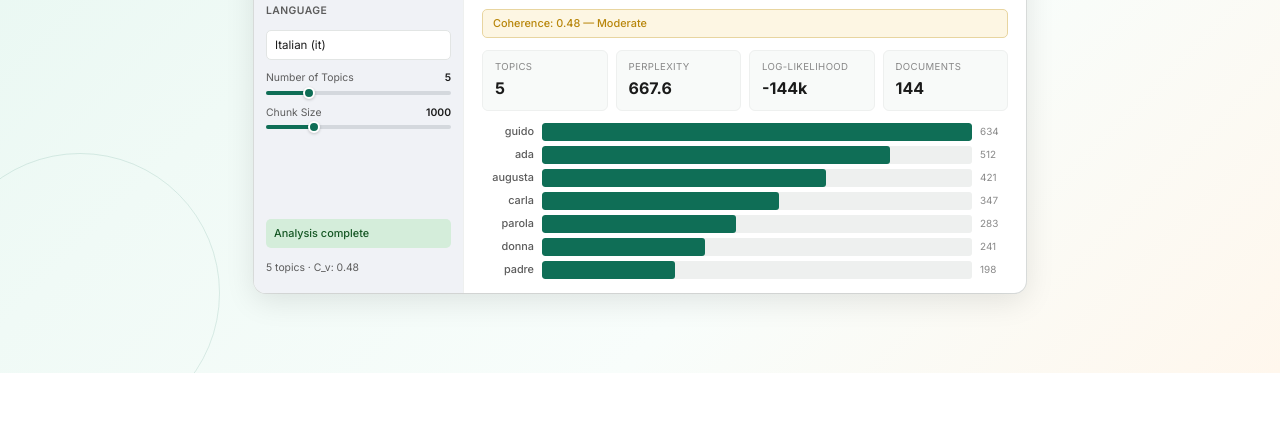
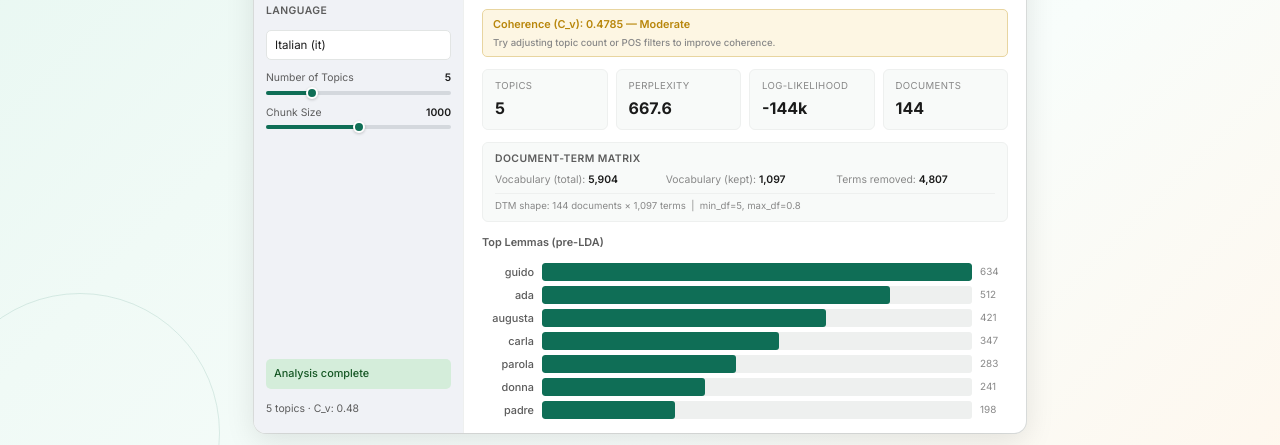
Before and after one commit to oguzkoran-max/lemmata, a plain HTML site: page docs/index.html in a window 1280 px wide. Shown: the part 604-1049 px from the top of the page. Drawn offline with Linux system fonts and the light colour scheme.

Commit message:
P017: Update landing page mockup with real Svevo analysis data
Co-Authored-By: Claude Opus 4.6 <noreply@anthropic.com>

```diff
--- a/docs/index.html
+++ b/docs/index.html
@@ -444,16 +444,49 @@
     }
 
     .m-coherence {
-      display: inline-flex;
-      align-items: center;
-      gap: 6px;
       background: var(--amber-50);
       border: 1px solid #e8d5a0;
       border-radius: 5px;
-      padding: 5px 10px;
+      padding: 6px 10px;
       font-size: 0.68rem;
       font-weight: 500;
       color: var(--amber);
+    }
+    .m-coherence .coh-title { font-weight: 600; }
+    .m-coherence .coh-sub { font-size: 0.6rem; color: var(--text-tertiary); margin-top: 2px; }
+    .m-dtm-box {
+      background: var(--bg-alt);
+      border: 1px solid var(--border-light);
+      border-radius: 6px;
+      padding: 8px 12px;
+    }
+    .m-dtm-box .dtm-title {
+      font-size: 0.65rem;
+      font-weight: 600;
+      color: var(--text-secondary);
+      text-transform: uppercase;
+      letter-spacing: 0.04em;
+      margin-bottom: 4px;
+    }
+    .m-dtm-grid {
+      display: grid;
+      grid-template-columns: 1fr 1fr 1fr;
+      gap: 2px 12px;
+      font-size: 0.65rem;
+    }
+    .m-dtm-grid .dtm-label { color: var(--text-tertiary); }
+    .m-dtm-grid .dtm-val { font-weight: 600; color: var(--text); }
+    .m-dtm-footer {
+      font-size: 0.6rem;
+      color: var(--text-tertiary);
+      margin-top: 4px;
+      border-top: 1px solid var(--border-light);
+      padding-top: 4px;
+    }
+    .m-chart-title {
+      font-size: 0.68rem;
+      font-weight: 600;
+      color: var(--text-secondary);
     }
     .m-metrics {
       display: flex;
@@ -855,11 +888,11 @@
             <div class="m-select">Italian (it)</div>
             <div>
               <div class="m-slider-row"><span>Number of Topics</span><span class="val">5</span></div>
-              <div class="m-slider-track"><div class="m-slider-fill" style="width:23%"></div><div class="m-slider-thumb" style="left:23%"></div></div>
+              <div class="m-slider-track"><div class="m-slider-fill" style="width:25%"></div><div class="m-slider-thumb" style="left:25%"></div></div>
             </div>
             <div>
               <div class="m-slider-row"><span>Chunk Size</span><span class="val">1000</span></div>
-              <div class="m-slider-track"><div class="m-slider-fill" style="width:26%"></div><div class="m-slider-thumb" style="left:26%"></div></div>
+              <div class="m-slider-track"><div class="m-slider-fill" style="width:50%"></div><div class="m-slider-thumb" style="left:50%"></div></div>
             </div>
             <div class="m-success">Analysis complete</div>
             <div class="m-stats">5 topics &middot; C_v: 0.48</div>
@@ -875,13 +908,26 @@
               <div class="m-tab">Preprocessing</div>
               <div class="m-tab">Export</div>
             </div>
-            <div class="m-coherence">Coherence: 0.48 &mdash; Moderate</div>
+            <div class="m-coherence">
+              <div class="coh-title">Coherence (C_v): 0.4785 &mdash; Moderate</div>
+              <div class="coh-sub">Try adjusting topic count or POS filters to improve coherence.</div>
+            </div>
             <div class="m-metrics">
               <div class="m-metric"><div class="lab">Topics</div><div class="num">5</div></div>
               <div class="m-metric"><div class="lab">Perplexity</div><div class="num">667.6</div></div>
               <div class="m-metric"><div class="lab">Log-likelihood</div><div class="num">-144k</div></div>
               <div class="m-metric"><div class="lab">Documents</div><div class="num">144</div></div>
             </div>
+            <div class="m-dtm-box">
+              <div class="dtm-title">Document-Term Matrix</div>
+              <div class="m-dtm-grid">
+                <div><span class="dtm-label">Vocabulary (total):</span> <span class="dtm-val">5,904</span></div>
+                <div><span class="dtm-label">Vocabulary (kept):</span> <span class="dtm-val">1,097</span></div>
+                <div><span class="dtm-label">Terms removed:</span> <span class="dtm-val">4,807</span></div>
+              </div>
+              <div class="m-dtm-footer">DTM shape: 144 documents &times; 1,097 terms &nbsp;|&nbsp; min_df=5, max_df=0.8</div>
+            </div>
+            <div class="m-chart-title">Top Lemmas (pre-LDA)</div>
             <div class="m-chart">
               <div class="m-bar-row"><span class="m-bar-label">guido</span><div class="m-bar-track"><div class="m-bar-fill" style="width:100%"></div></div><span class="m-bar-val">634</span></div>
               <div class="m-bar-row"><span class="m-bar-label">ada</span><div class="m-bar-track"><div class="m-bar-fill" style="width:81%"></div></div><span class="m-bar-val">512</span></div>
```
